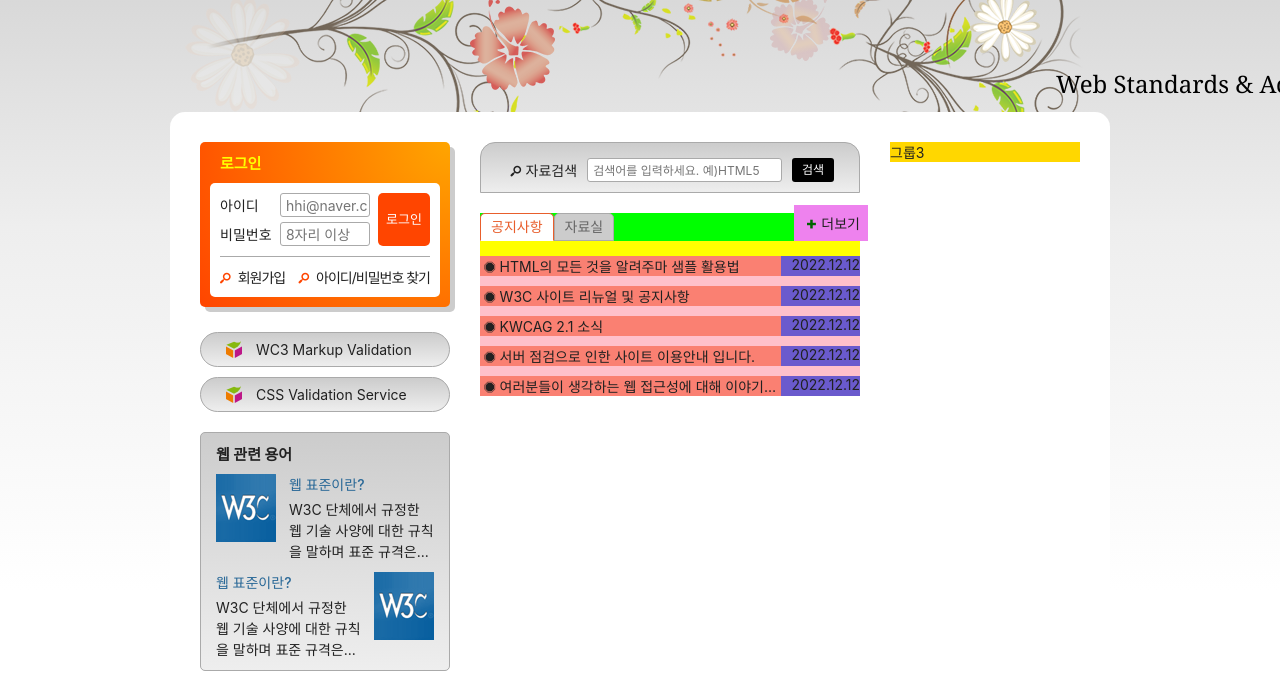
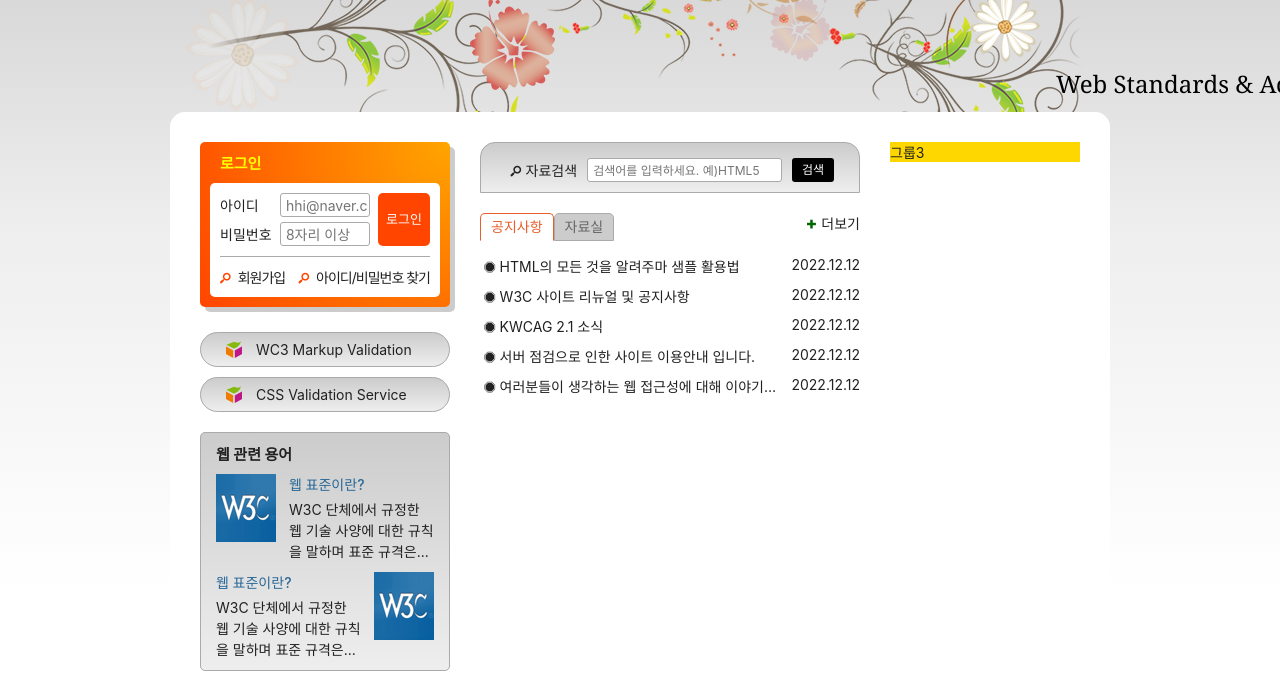
Before and after one commit to hwanghaein/HTML5, a plain HTML site: page index.html in a window 1280 px wide. Shown: the part 135-808 px from the top of the page. Drawn offline with Linux system fonts and the light colour scheme; a web font is replaced by a local one.

Commit message:
12/12 복습하면서 수정한것들

```diff
--- a/styles/style.css
+++ b/styles/style.css
@@ -561,16 +561,15 @@ line-height: 1.5;
   font-size: 12px;
 }
 
+
 /* "공지사항+자료실+내용리스트+더보기" 전부 영역 */
 .board{
-  background-color: yellow;
   margin-top: 20px;
   position: relative;
 }
 
-/* 공지사항탭+자료실탭  */
+/* 공지사항탭+자료실탭 가로로 길게 더보기까지 영역  */
 .tab-list{
-  background-color: lime;
   display: flex;
   flex-flow: row nowrap;
   }
@@ -592,9 +591,8 @@ line-height: 1.5;
   }
 
 
-  /* 내용리스트들+시간 다 합친 박스영역 */
+  /* 탭 선택하면 나오는 것들 (공지사항/자료실 내용리스트 박스 2개) */
 .tab-panel{
-  background-color: pink;
   display: none;
  margin-top: 15px;
 }
@@ -607,7 +605,6 @@ line-height: 1.5;
 
 /* 밑에 각각 리스트들 (내용+시간)*/
 .board-list li{
-background-color: slateblue;
 margin-top: 10px;
 display: flex;
 flex-flow: row nowrap;
@@ -616,7 +613,6 @@ justify-content: space-between;
 
 /* 밑에 각각 리스트들의 a태그 (선택되는 부분) */
 .board-list a{
-  background-color: salmon;
   flex-grow: 1;
   white-space: nowrap;
   overflow: hidden;
@@ -631,7 +627,6 @@ margin-left: 10px;
 
 /* (공지사항+자료실) 더보기 */
 .board-more {
-background-color: violet;
 position: absolute;
 top: -8px;
 right: -8px;
```
